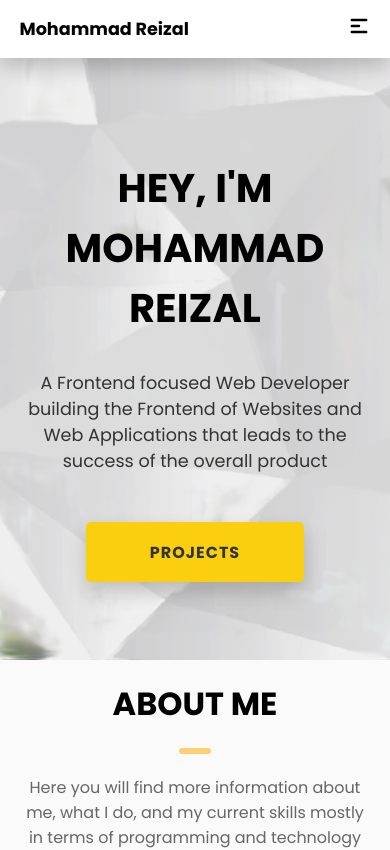
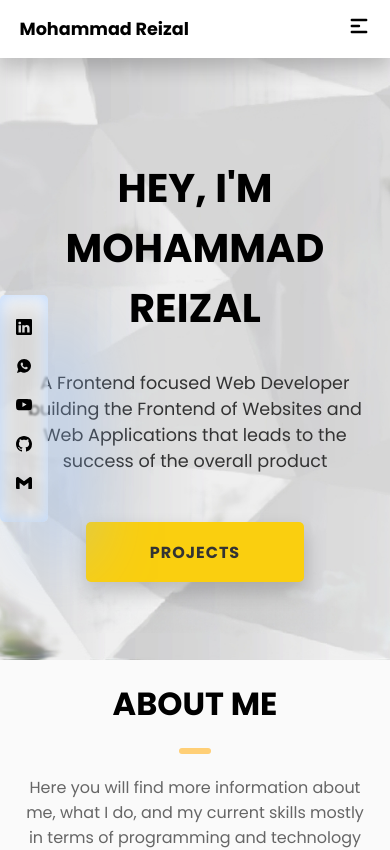
Before and after one commit to ReizalPambuko/Portofolio-news, a React (Create React App) app: page / in a window 390 px wide. Shown: the top 850 px of the page. Built offline with nearby package versions, Linux system fonts and the light colour scheme.

Commit message:
mengubah icon

```diff
--- a/src/component/header/HeaderSocial.jsx
+++ b/src/component/header/HeaderSocial.jsx
@@ -1,6 +1,6 @@
 import React from "react";
 import { BsLinkedin } from "react-icons/bs";
-import { BsTwitter } from "react-icons/bs";
+import { IoLogoWhatsapp } from "react-icons/io";
 import { BsYoutube } from "react-icons/bs";
 import { BsGithub } from "react-icons/bs";
 import { SiGmail } from "react-icons/si";
@@ -12,9 +12,9 @@ const HeaderSocial = () => {
         {" "}
         <BsLinkedin className="container__social-icon" />
       </a>
-      <a href="">
+      <a href="https://bit.ly/3he4dBE">
         {" "}
-        <BsTwitter className="container__social-icon" />
+        <IoLogoWhatsapp className="container__social-icon" />
       </a>
       <a href="https://www.youtube.com/channel/UCKKd7Ik8mFcM6q7YkgaeG6w">
         {" "}
--- a/src/component/header/header.css
+++ b/src/component/header/header.css
@@ -68,8 +68,13 @@
     }
 
     .container__social{
-        display: none;
+        backdrop-filter: blur(1px); background-color: rgba(255, 255, 255, 0); border-radius: 5px; box-shadow: 35px 35px 68px 0px rgba(145, 192, 255, 0.5), inset -0px -0px 16px 0px rgba(145, 192, 255, 0.6), inset 0px 11px 28px 0px rgb(255, 255, 255);
     }
+
+    .container__social-icon{
+    margin: 0.5rem 0;
+    font-size: 1rem;
+}
     .container__header h1{
         width: 100%;
         font-size: 2.5rem;
```
